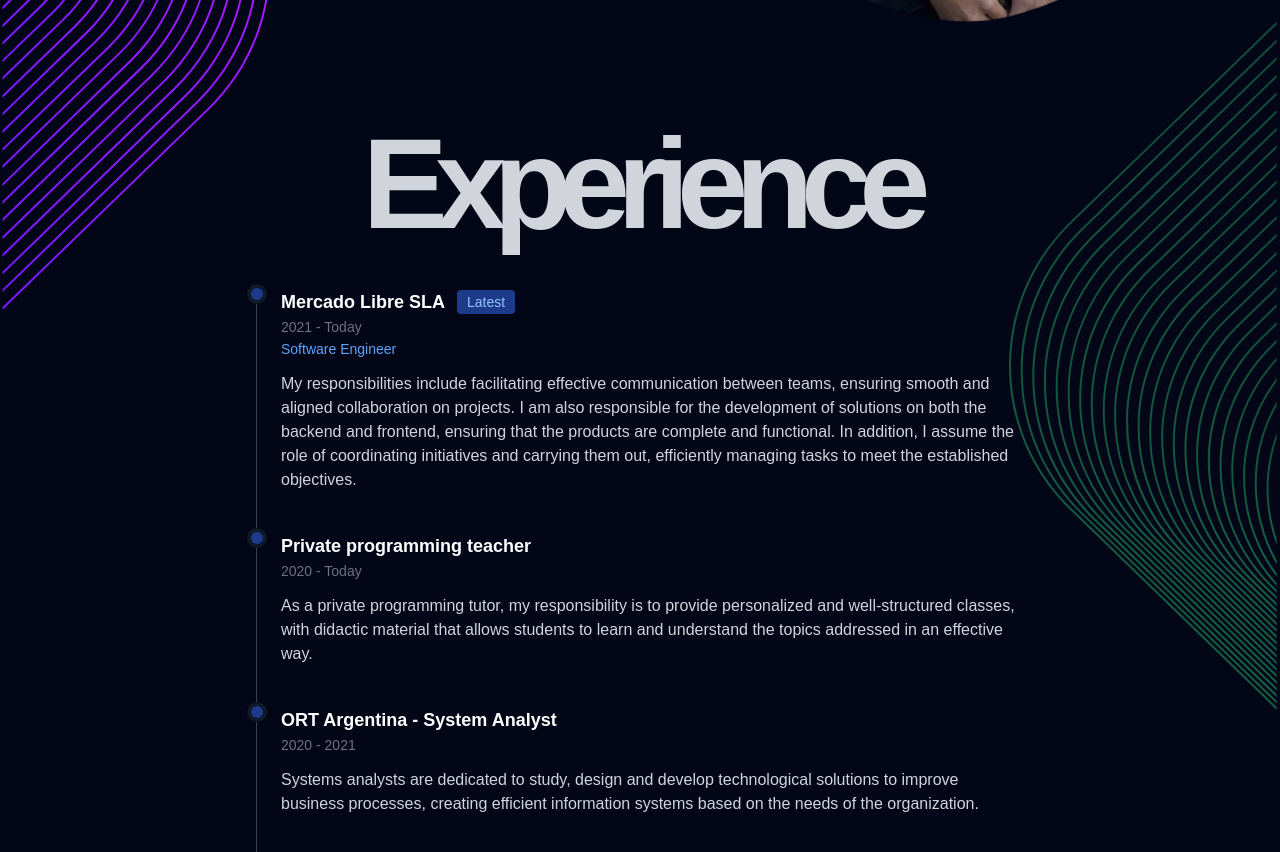
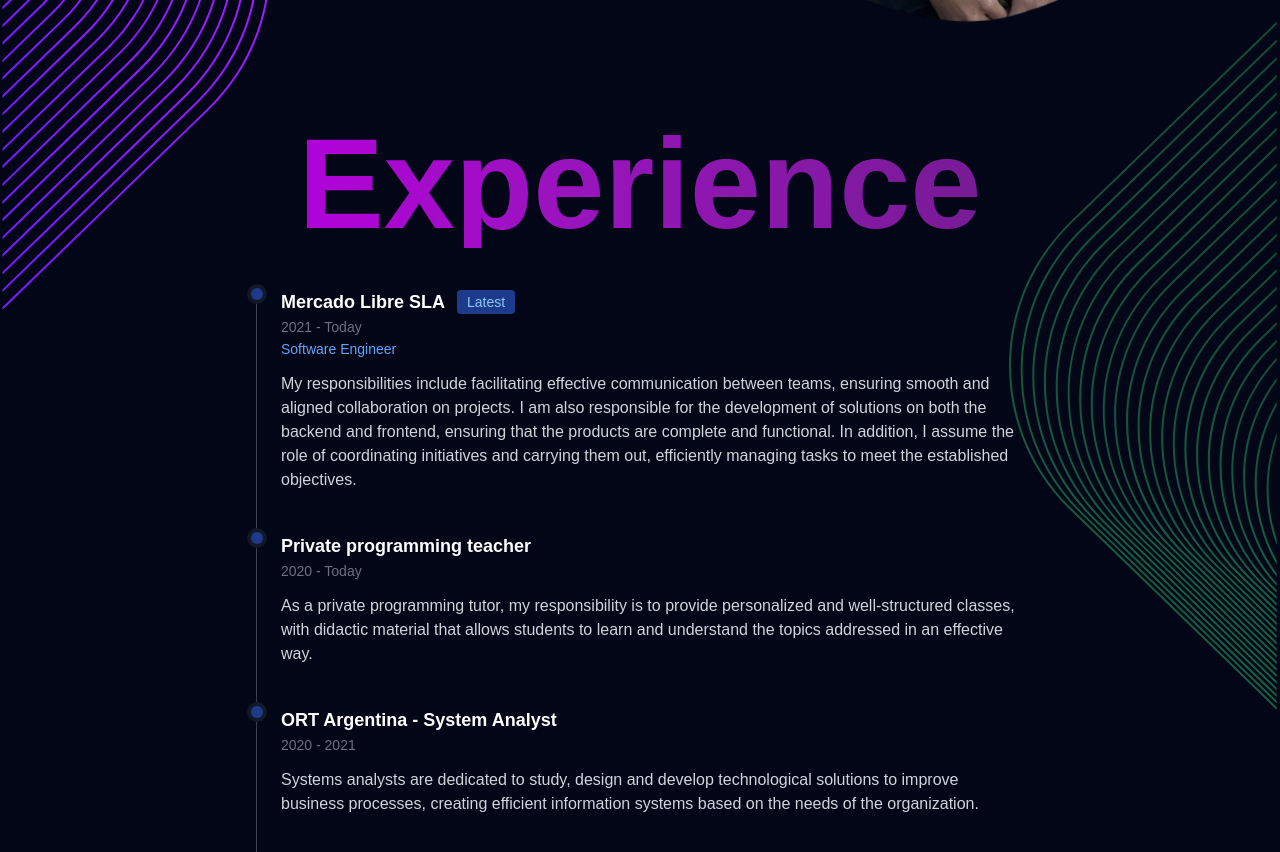
Before and after one commit to JorgeSerrano26/serranojorgev2, an Astro site: page / in a window 1280 px wide. Shown: the part 760-1612 px from the top of the page. Built offline with nearby package versions, Linux system fonts and the light colour scheme; Astro itself is replaced by a stand-in of ours.

Commit message:
Change title color and fix home (#18)
* Change title color and fix home

* Fix some stuff

* Remove addon

```diff
--- a/src/pages/index.astro
+++ b/src/pages/index.astro
@@ -7,7 +7,7 @@ import Layout from "../layouts/Layout.astro";
 ---
 
 <Layout>
-    <div id="home" class="top-0 left-0 w-100 h-screen pt-20 relative">
+    <div id="home" class="top-0 left-0 w-100 min-h-screen pt-20 relative">
         <div
             class="container m-auto grid grid-rows-3 md:grid-rows-1 grid-cols-1 md:grid-cols-2 place-items-center"
         >
@@ -70,7 +70,7 @@ import Layout from "../layouts/Layout.astro";
         <div class="w-[70%] md:w-60% max-w-screen-md m-auto pt-20 pb-20">
             <div class="text-center">
                 <h2
-                    class={`inline-block z-10 relative text-5xl md:text-7xl lg:text-9xl font-bold mb-10 bg-clip-text tracking-1 text-gray-300`}
+                    class={`inline-block z-10 relative text-5xl md:text-7xl lg:text-9xl font-bold mb-10 bg-clip-text section-title`}
                 >
                     Experience
                 </h2>
@@ -82,7 +82,7 @@ import Layout from "../layouts/Layout.astro";
         <div class="w-[70%] md:w-60% max-w-screen-md m-auto pt-20 pb-20">
             <div class="text-center">
                 <h2
-                    class={`inline-block z-10 relative text-5xl md:text-7xl lg:text-9xl font-bold mb-10 bg-clip-text tracking-1 text-gray-300`}
+                    class={`inline-block z-10 relative text-5xl md:text-7xl lg:text-9xl font-bold mb-10 bg-clip-text section-title`}
                 >
                     Projects
                 </h2>
--- a/src/styles/base.scss
+++ b/src/styles/base.scss
@@ -75,3 +75,23 @@ body {
     scroll-behavior: smooth;
     color: #fff;
 }
+
+.section-title {
+    background-image: linear-gradient(to right, #b102d9, #9b13bf, #8619a6, #711c8d, #5e1c75);
+    background-size: 150%;
+    -webkit-background-clip: text;
+    -webkit-text-fill-color: transparent;
+
+    /*&:after {
+        content: '';
+        width: 50px;
+        height: 10px;
+        display: block;
+        background-image: inherit;
+        border-radius: 5px px;
+        position: absolute;
+        left: 50%;
+        top: 130%;
+        transform: translateX(-50%);
+    }*/
+}
```
